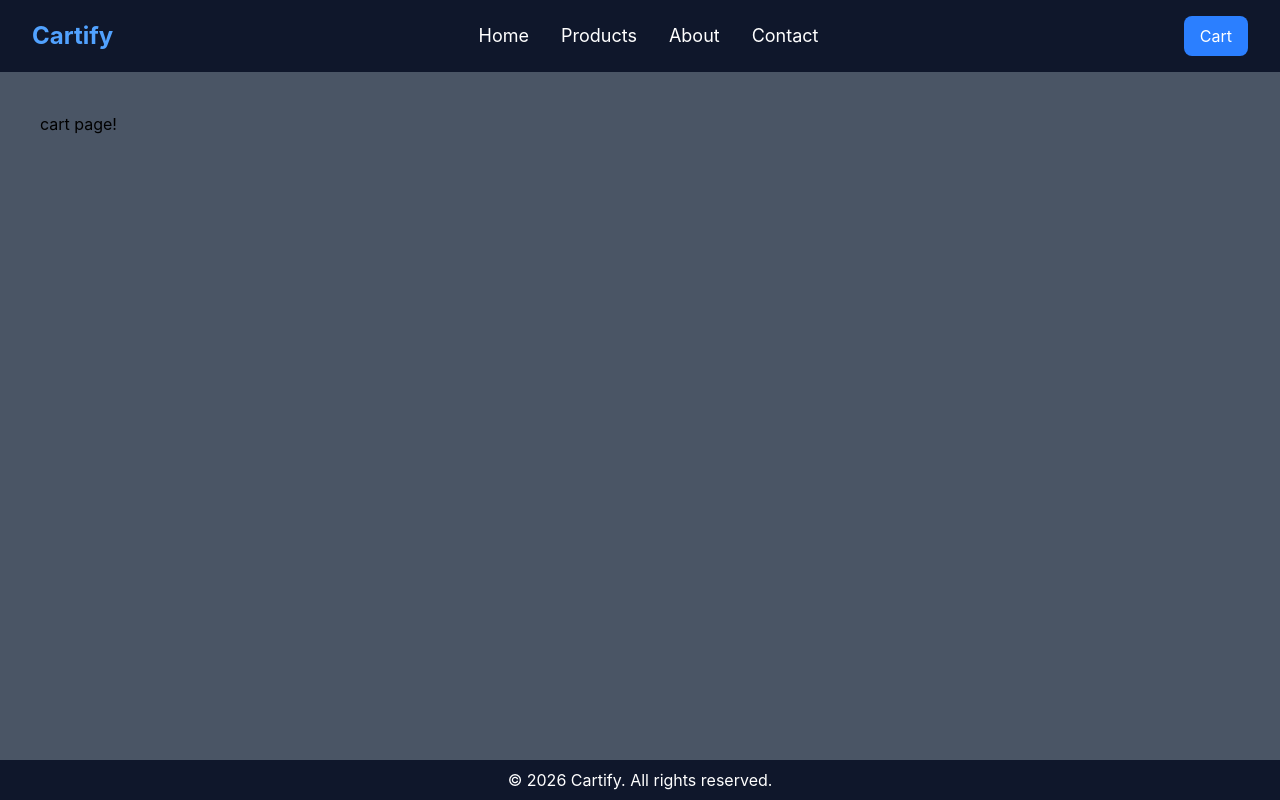
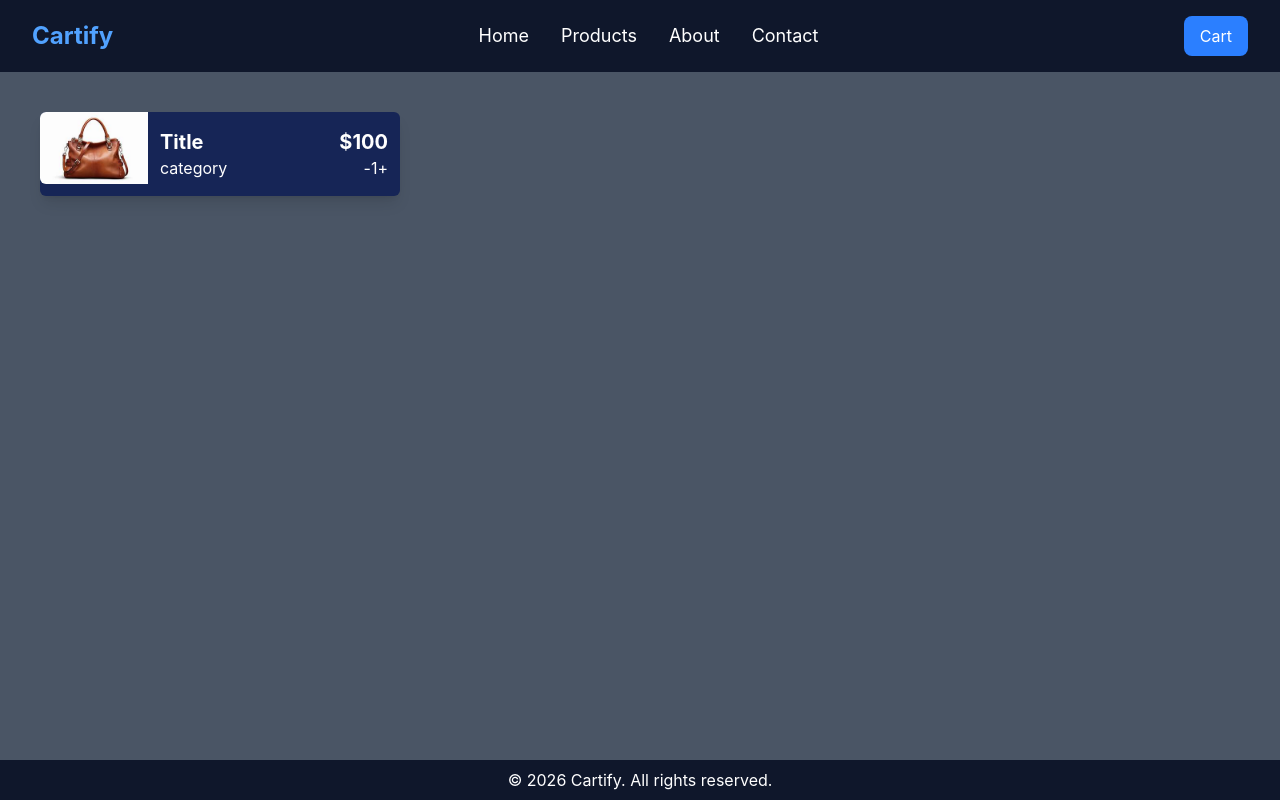
Before and after one commit to sakshi752/Ecommerce-cart-React-, a React (Vite) app: page /cart in a window 1280 px wide. Built offline with nearby package versions, Linux system fonts and the light colour scheme.

Commit message:
cartItem design

```diff
--- /dev/null
+++ b/src/Component/CartItem.jsx
@@ -0,0 +1,27 @@
+import React from 'react'
+
+const CartItem = () => {
+    return (
+        <div className='bg-blue-950  flex rounded-md text-white shadow-lg'>
+            <div className='w-[30%]'><img src="/images/img1.jpg" alt="" className='rounded-l-md object-cover' /></div>
+            <div className='flex flex-col w-[70%] py-4 px-3'>
+                <div className='flex justify-between text-xl font-bold '>
+                    <span className=''>Title</span>
+                    <span>$100</span>
+                </div>
+                <div className='flex justify-between items-center'>
+                    <span>category</span>
+                    <div className='flex items-center justify-center'>
+                        <span>-</span>
+                        <span>1</span>
+                        <span>+</span>
+                    </div>
+
+                </div>
+            </div>
+
+        </div>
+    )
+}
+
+export default CartItem
--- a/src/Pages/Cart.jsx
+++ b/src/Pages/Cart.jsx
@@ -1,9 +1,13 @@
 import React from 'react'
+import CartItem from '../Component/CartItem';
 
 const Cart = () => {
   return (
     <div>
-      cart page!
+      <div className='w-[30%]'>
+
+        <CartItem />
+      </div>
     </div>
   )
 }
```
